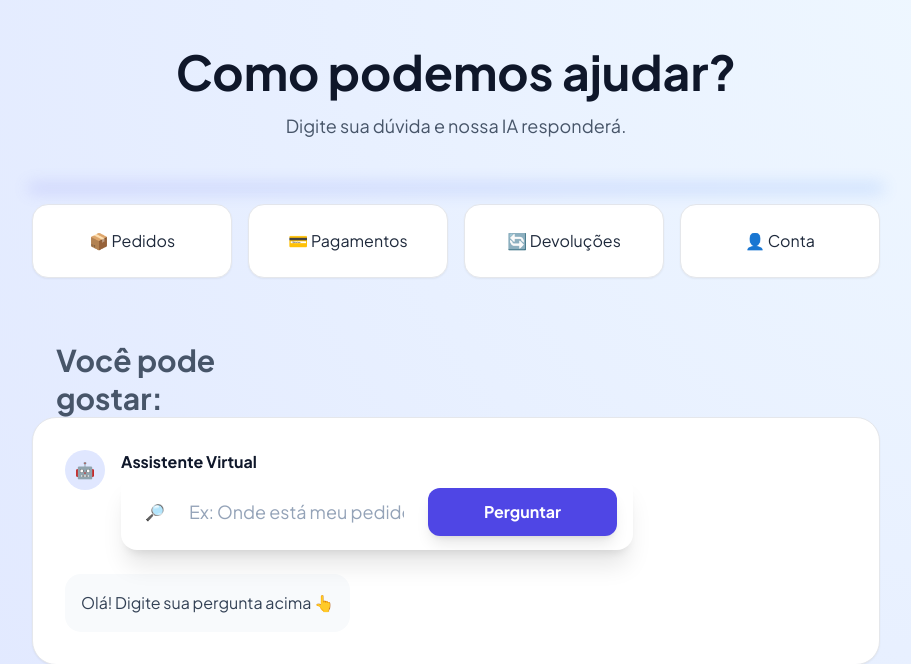
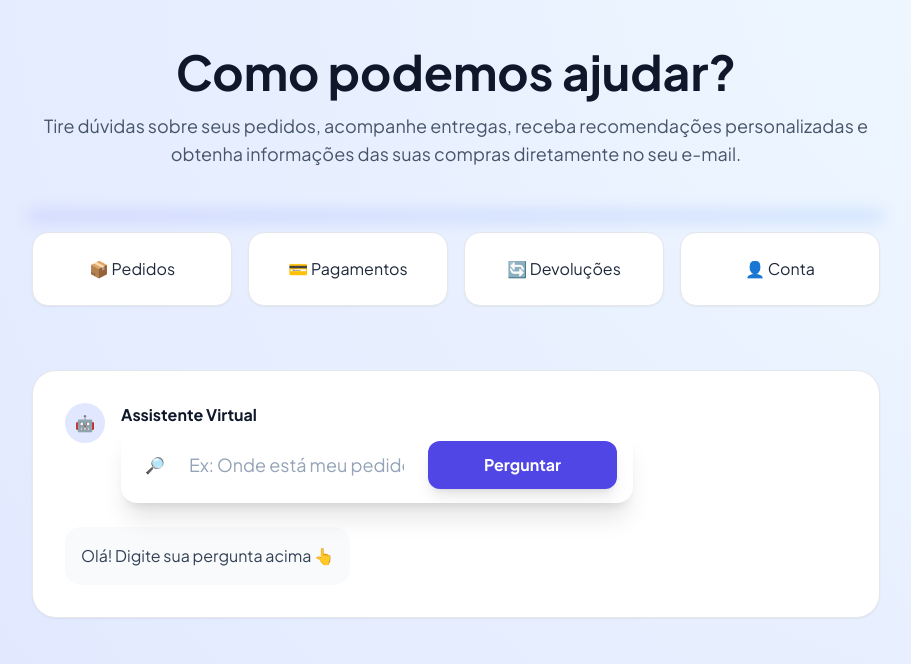
Before and after one commit to DAYANE1130/ai-customer-service-ecommerce, a Flask app: template templates/index.html in a window 1280 px wide. Shown: the part 88-752 px from the top of the page, without its empty margins (184-1095 px from the left). After the commit the page ends 706 px from the top, so only its background shows below. Run offline with Flask 3, Linux system fonts and the light colour scheme; the template is opened without the code that fills it, so the values that code supplies are empty; some libraries are stand-ins or nearby versions.

Commit message:
refactor: Correção no html para não exibir seção de recomendações caso o arrau de produtos estiver vazio

```diff
--- a/templates/index.html
+++ b/templates/index.html
@@ -1,15 +1,27 @@
 <!DOCTYPE html>
 <html lang="pt-br">
+
+
 <head>
     <meta charset="UTF-8">
     <meta name="viewport" content="width=device-width, initial-scale=1.0">
     <script src="https://cdn.tailwindcss.com"></script>
-    <link href="https://fonts.googleapis.com/css2?family=Plus+Jakarta+Sans:wght@300;400;600;700&display=swap" rel="stylesheet">
+    <link href="https://fonts.googleapis.com/css2?family=Plus+Jakarta+Sans:wght@300;400;600;700&display=swap"
+        rel="stylesheet">
 
     <style>
-        body { font-family: 'Plus Jakarta Sans', sans-serif; }
-        .glass { background: rgba(255, 255, 255, 0.8); backdrop-filter: blur(12px); }
-        .gradient-bg { background: radial-gradient(circle at top right, #f0f9ff 0%, #e0e7ff 100%); }
+        body {
+            font-family: 'Plus Jakarta Sans', sans-serif;
+        }
+
+        .glass {
+            background: rgba(255, 255, 255, 0.8);
+            backdrop-filter: blur(12px);
+        }
+
+        .gradient-bg {
+            background: radial-gradient(circle at top right, #f0f9ff 0%, #e0e7ff 100%);
+        }
     </style>
 
     <title>Suporte Inteligente | E-commerce</title>
@@ -20,7 +32,8 @@
     <!-- NAV -->
     <nav class="p-6 flex justify-between items-center max-w-7xl mx-auto">
         <div class="flex items-center gap-2">
-            <div class="w-10 h-10 bg-indigo-600 rounded-xl flex items-center justify-center text-white font-bold">S</div>
+            <div class="w-10 h-10 bg-indigo-600 rounded-xl flex items-center justify-center text-white font-bold">S
+            </div>
             <span class="font-bold text-xl tracking-tight">SmartSupport</span>
         </div>
 
@@ -38,13 +51,16 @@
                 Como podemos ajudar?
             </h1>
             <p class="text-slate-600 text-lg">
-                Digite sua dúvida e nossa IA responderá.
-            </p>
+                Tire dúvidas sobre seus pedidos, acompanhe entregas,
+                receba recomendações personalizadas e obtenha informações das suas compras
+                diretamente no seu e-mail.
+
         </div>
 
         <!-- FORM (INPUT + SUBMIT) -->
         <div class="relative group mb-16">
-            <div class="absolute -inset-1 bg-gradient-to-r from-indigo-500 to-blue-500 rounded-2xl blur opacity-25"></div>
+            <div class="absolute -inset-1 bg-gradient-to-r from-indigo-500 to-blue-500 rounded-2xl blur opacity-25">
+            </div>
 
 
         </div>
@@ -57,8 +73,53 @@
             <div class="bg-white p-6 rounded-2xl shadow-sm border text-center">👤 Conta</div>
         </div>
 
+        <!-- RECOMENDAÇÕES
+        <div class="flex items-start gap-8 mt-12 px-6">
+            {% if products_list %}
+            <div class="w-1/4">
+                <h2 class="text-3xl font-bold text-slate-600 leading-tight">
+                    Você pode gostar:
+                </h2>
+            </div>
+            <div class="flex-1 grid grid-cols-3 gap-6">
+                {% for p in products_list %}
+                <div class="bg-white p-6 rounded-3xl shadow-xl border border-slate-100 flex flex-col min-h-[260px]">
+
+                    <div>
+                        <h3 class="font-bold text-slate-700 text-lg mb-2 line-clamp-2 min-h-[56px]">
+                            {{ p.title }}
+                        </h3>
+
+                        <div class="text-yellow-400 mb-4">
+                            {% for i in range(p.rating) %}
+                            ★
+                            {% endfor %}
+                        </div>
+                    </div>
+
+                    <div class="flex items-center justify-between mt-auto pt-6 gap-4">
+
+                        <span class="text-2xl font-black text-slate-900">
+                            ${{ p.price }}
+                        </span>
+
+                        <button
+                            class="bg-indigo-600 text-white px-4 py-2 rounded-xl font-bold hover:bg-indigo-700 transition">
+                            Comprar
+                        </button>
+
+                    </div>
+
+                </div>
+                {% endfor %}
+
+            </div>
+            {% endif %}
+        </div> -->
         <!-- RECOMENDAÇÕES -->
 <div class="flex items-start gap-8 mt-12 px-6">
+    {% if products_list %}
+
     <div class="w-1/4">
         <h2 class="text-3xl font-bold text-slate-600 leading-tight">
             Você pode gostar:
@@ -66,23 +127,39 @@
     </div>
 
     <div class="flex-1 grid grid-cols-3 gap-6">
+
         {% for p in products_list %}
-        <div class="bg-white p-6 rounded-3xl shadow-xl border border-slate-100 flex flex-col justify-between">
-            <div>
-                <h3 class="font-bold text-slate-700 text-lg mb-2">{{ p.title }}</h3>
+        <div class="bg-white p-6 rounded-3xl shadow-xl border border-slate-100 flex flex-col min-h-[320px]">
+
+            <!-- NOME -->
+            <h3 class="font-bold text-slate-700 text-lg mb-3 line-clamp-2 min-h-[56px]">
+                {{ p.title }}
+            </h3>
+
+            <!-- ESTRELAS -->
             <div class="text-yellow-400 mb-4">
-                    {% for i in range(p.rating) %}★{% endfor %}
+                {% for i in range(p.rating) %}
+                ★
+                {% endfor %}
             </div>
-            </div>
-            <div class="flex items-center justify-between mt-4">
-                <span class="text-2xl font-black text-slate-900">${{ p.price }}</span>
-                <button class="bg-indigo-600 text-white px-4 py-2 rounded-xl font-bold hover:bg-indigo-700 transition">
+
+            <!-- PREÇO -->
+            <span class="text-2xl font-black text-slate-900 mb-6">
+                ${{ p.price }}
+            </span>
+
+            <!-- BOTÃO -->
+            <button
+                class="mt-auto w-full bg-indigo-600 text-white px-4 py-3 rounded-xl font-bold hover:bg-indigo-700 transition">
                 Comprar
             </button>
-            </div>
+
         </div>
         {% endfor %}
+
     </div>
+
+    {% endif %}
 </div>
 
         <!-- RESPOSTA -->
@@ -96,22 +173,17 @@
                 <div>
                     <h4 class="font-bold text-slate-900">Assistente Virtual</h4>
 
-            <form method="POST" class="relative flex items-center bg-white rounded-2xl shadow-xl overflow-hidden">
+                    <form method="POST"
+                        class="relative flex items-center bg-white rounded-2xl shadow-xl overflow-hidden">
 
                         <div class="pl-6 text-slate-400">
                             🔎
                         </div>
                         <!-- PERGUNTA -->
-                <input
-                    type="text"
-                    name="question"
-                    placeholder="Ex: Onde está meu pedido?"
-                    class="w-full py-6 px-6 text-lg outline-none text-slate-700 placeholder-slate-400"
-                    required
-                >
+                        <input type="text" name="question" placeholder="Ex: Onde está meu pedido?"
+                            class="w-full py-6 px-6 text-lg outline-none text-slate-700 placeholder-slate-400" required>
 
-                <button
-                    type="submit"
+                        <button type="submit"
                             class="mr-4 bg-indigo-600 text-white px-14 py-3 rounded-xl font-bold hover:bg-indigo-700 transition shadow-lg">
                             Perguntar
                         </button>
@@ -139,4 +211,5 @@
     </main>
 
 </body>
+
 </html>
```
Lines whose indentation alone changed are shown as unchanged.
